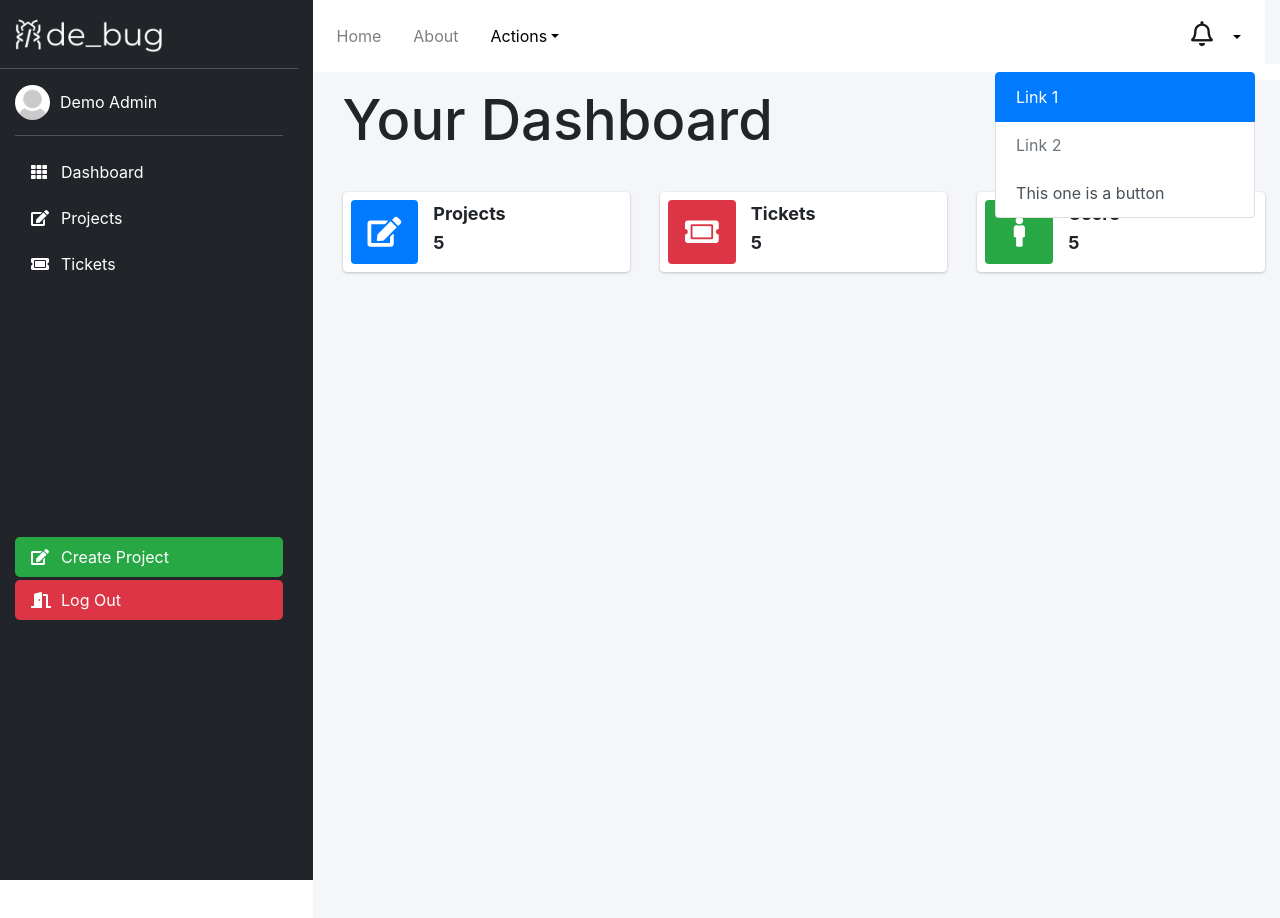
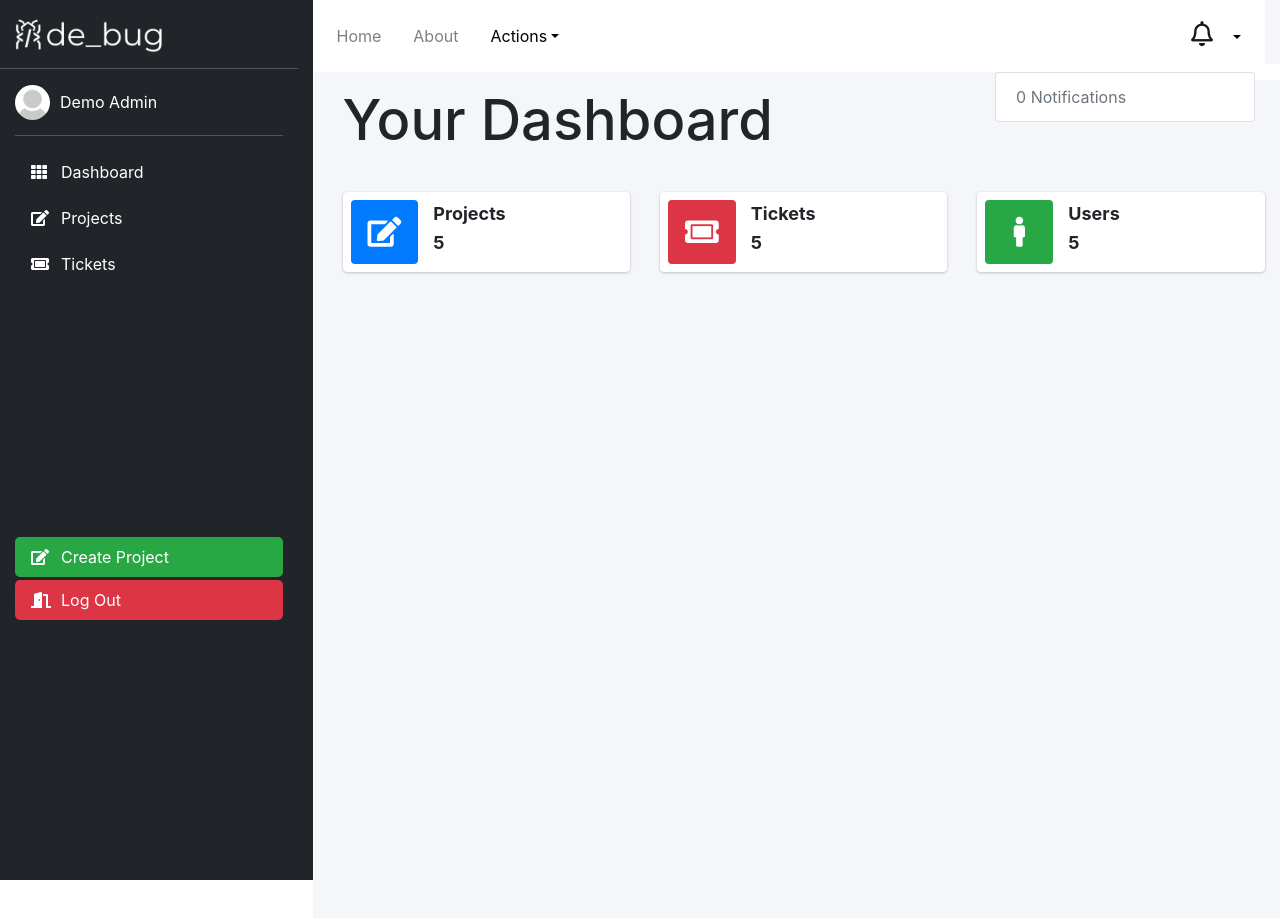
Before and after one commit to MichaelChung123/bug-tracker, a React (Create React App) app: page /demo/admin/dashboard in a window 1280 px wide. Both pictures are taken after a click on the button 1216 px from the left and 36 px from the top of the page. Shown: the top 918 px of the page. Built offline with nearby package versions, Linux system fonts and the light colour scheme.

Commit message:
starting tickets

```diff
--- a/src/components/navbar/TopNav.jsx
+++ b/src/components/navbar/TopNav.jsx
@@ -28,15 +28,15 @@ class TopNav extends React.Component {
                 >
 
                     <ListGroup defaultActiveKey="#link1">
-                        <ListGroup.Item action href="#link1">
-                            Link 1
-                            </ListGroup.Item>
-                        <ListGroup.Item action href="#link2" disabled>
+                        <ListGroup.Item disabled>
+                            0 Notifications
+                        </ListGroup.Item>
+                        {/* <ListGroup.Item action href="#link2" disabled>
                             Link 2
                             </ListGroup.Item>
                         <ListGroup.Item action>
                             This one is a button
-                            </ListGroup.Item>
+                            </ListGroup.Item> */}
                     </ListGroup>
                 </NavDropdown>
                 {/* </Navbar.Collapse> */}
```
